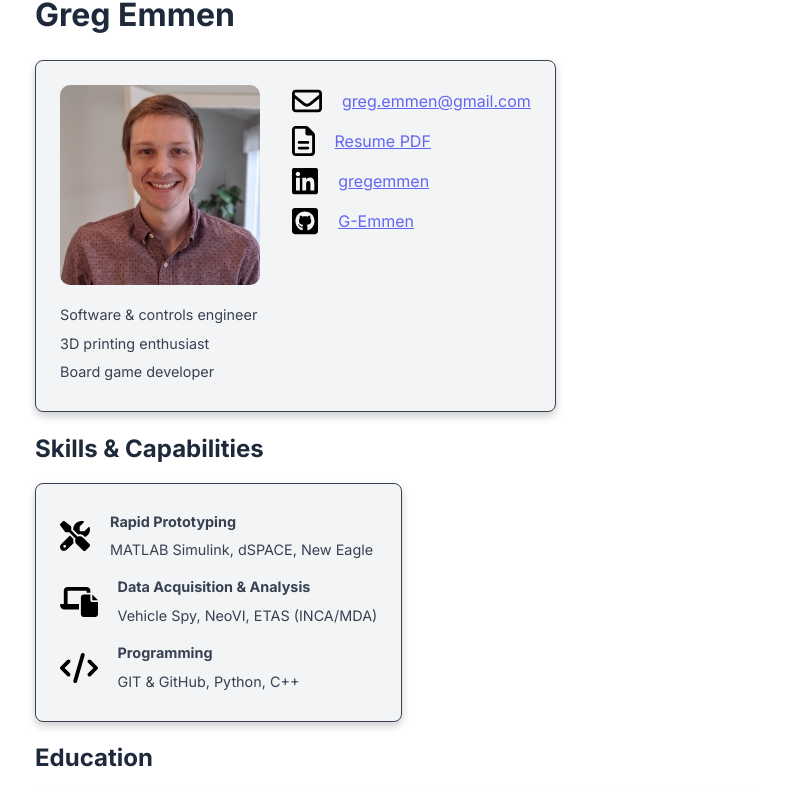
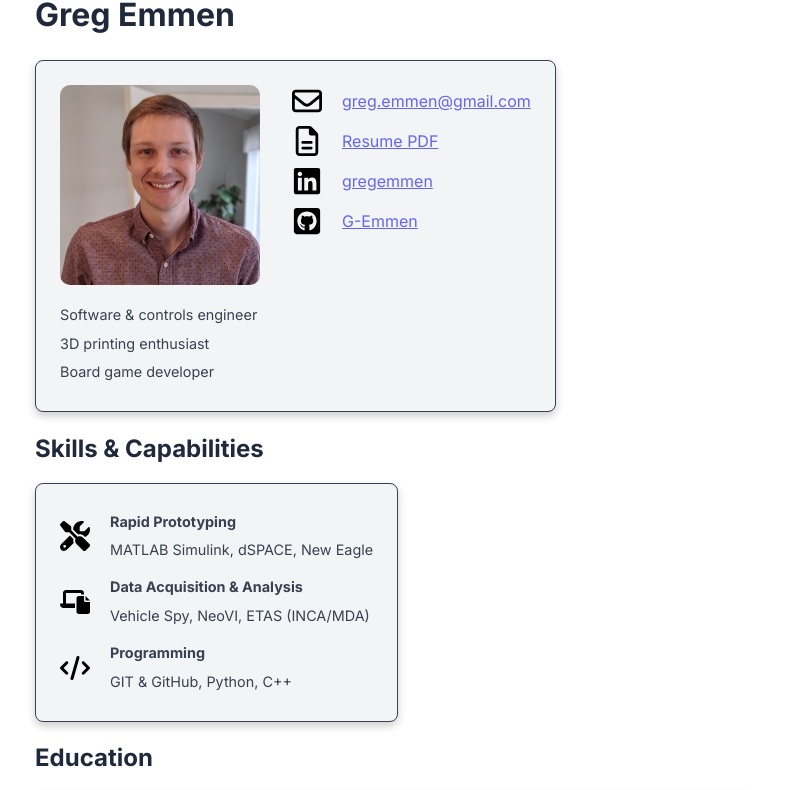
Before and after one commit to G-Emmen/G-Emmen.github.io, a Jekyll site: the page built from docs/index.md, in a window 1280 px wide. Shown: the part 146-936 px from the top of the page, without its empty margins (245-1033 px from the left). Built offline with Jekyll 4.4.1, drawn with Linux system fonts in a browser that asks for light colours.

Commit message:
explicit icon size

```diff
--- a/docs/_includes/contact.html
+++ b/docs/_includes/contact.html
@@ -1,19 +1,19 @@
 <div>
   <ul>
 
-    <li class="email"><img src="/assets/icons/email.svg">
+    <li class="email"><img style="height:30px; width:30px;" src="/assets/icons/email.svg">
       <a href="mailto:greg.emmen@gmail.com">greg.emmen@gmail.com</a>
     </li>
 
-    <li class="pdf"><img src="/assets/icons/resume.svg">
+    <li class="pdf"><img style="height:30px; width:30px;" src="/assets/icons/resume.svg">
       <a href="https://github.com/G-Emmen/G-Emmen.github.io/raw/main/docs/assets/pdf/Greg_Emmen_Resume.pdf" target="_blank">Resume PDF</a>
     </li>
 
-    <li class="linkedin"><img src="/assets/icons/linkedin.svg">
+    <li class="linkedin"><img style="height:30px; width:30px;" src="/assets/icons/linkedin.svg">
       <a href="https://linkedin.com/in/gregemmen" target="_blank">gregemmen</a>
     </li>
 
-    <li class="github"><img src="/assets/icons/github.svg">
+    <li class="github"><img style="height:30px; width:30px;" src="/assets/icons/github.svg">
       <a href="http://github.com/G-Emmen" target="_blank">G-Emmen</a>
     </li>
 
--- a/docs/_includes/skills_and_capabilities.html
+++ b/docs/_includes/skills_and_capabilities.html
@@ -1,15 +1,15 @@
 <div class="skills">
   <ul>
 
-    <li class="RapidPrototyping"><img src="/assets/icons/RapidPrototyping.svg">
+    <li class="RapidPrototyping"><img style="height:30px; width:30px;" src="/assets/icons/RapidPrototyping.svg">
       <p><b>Rapid Prototyping</b> <br>MATLAB Simulink, dSPACE, New Eagle </p>
     </li>
 
-    <li class="DataAcquisition"><img src="/assets/icons/DataAcquisition.svg">
+    <li class="DataAcquisition"><img style="height:30px; width:30px;" src="/assets/icons/DataAcquisition.svg">
       <p><b>Data Acquisition & Analysis</b> <br>Vehicle Spy, NeoVI, ETAS (INCA/MDA) </p>
     </li>
 
-    <li class="Programming"><img src="/assets/icons/Programming.svg">
+    <li class="Programming"><img style="height:30px; width:30px;" src="/assets/icons/Programming.svg">
       <p><b>Programming</b> <br>GIT & GitHub, Python, C++</p>
     </li>
 
```
